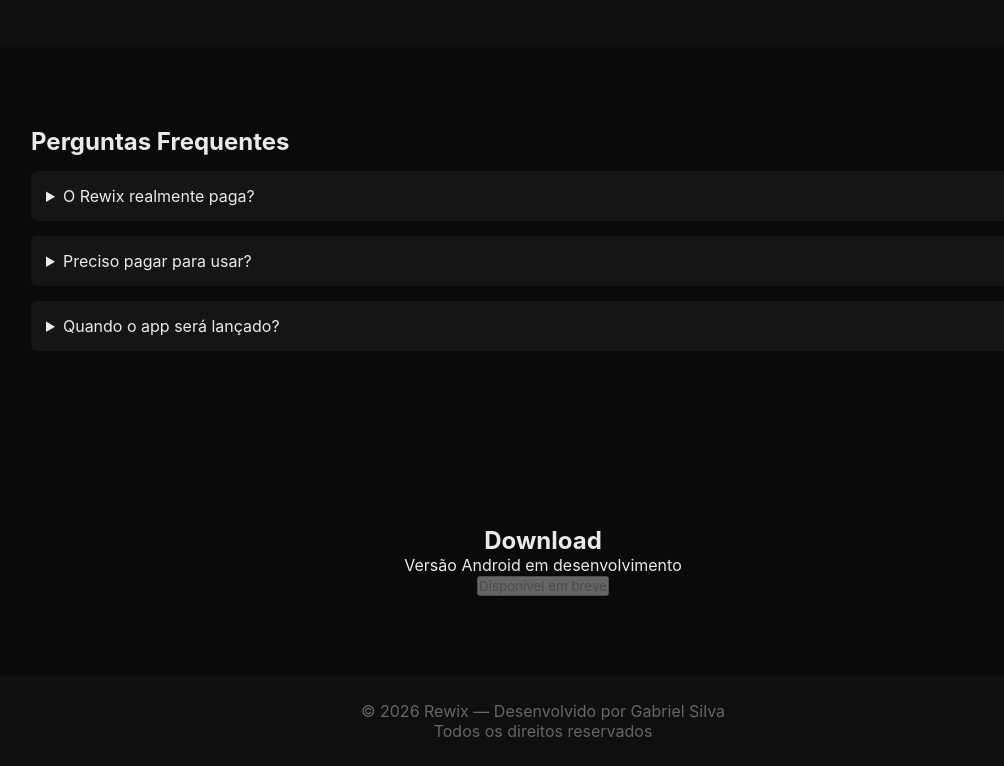
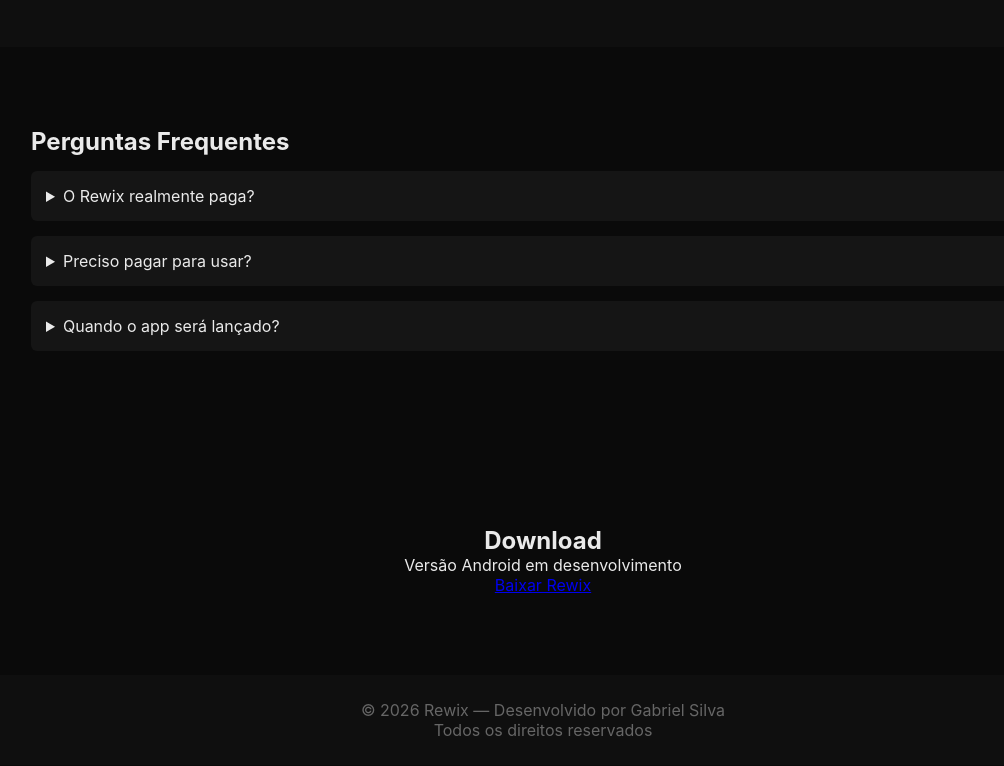
Before and after one commit to GwsSite/Rewix, a plain HTML site: page index.html in a window 1280 px wide. Shown: the part 1572-2338 px from the top of the page, without its empty margins (97-1101 px from the left). Drawn offline with Linux system fonts and the light colour scheme.

Commit message:
Atualizar o index.html

```diff
--- a/index.html
+++ b/index.html
@@ -101,7 +101,9 @@
   <section id="download" class="download">
     <h2>Download</h2>
     <p>Versão Android em desenvolvimento</p>
-    <button disabled>Disponível em breve</button>
+    <a href="https://gwssite.github.io/Rewix/download/" class="btn-download">
+    Baixar Rewix
+</a>
   </section>
 
   <footer>
```
